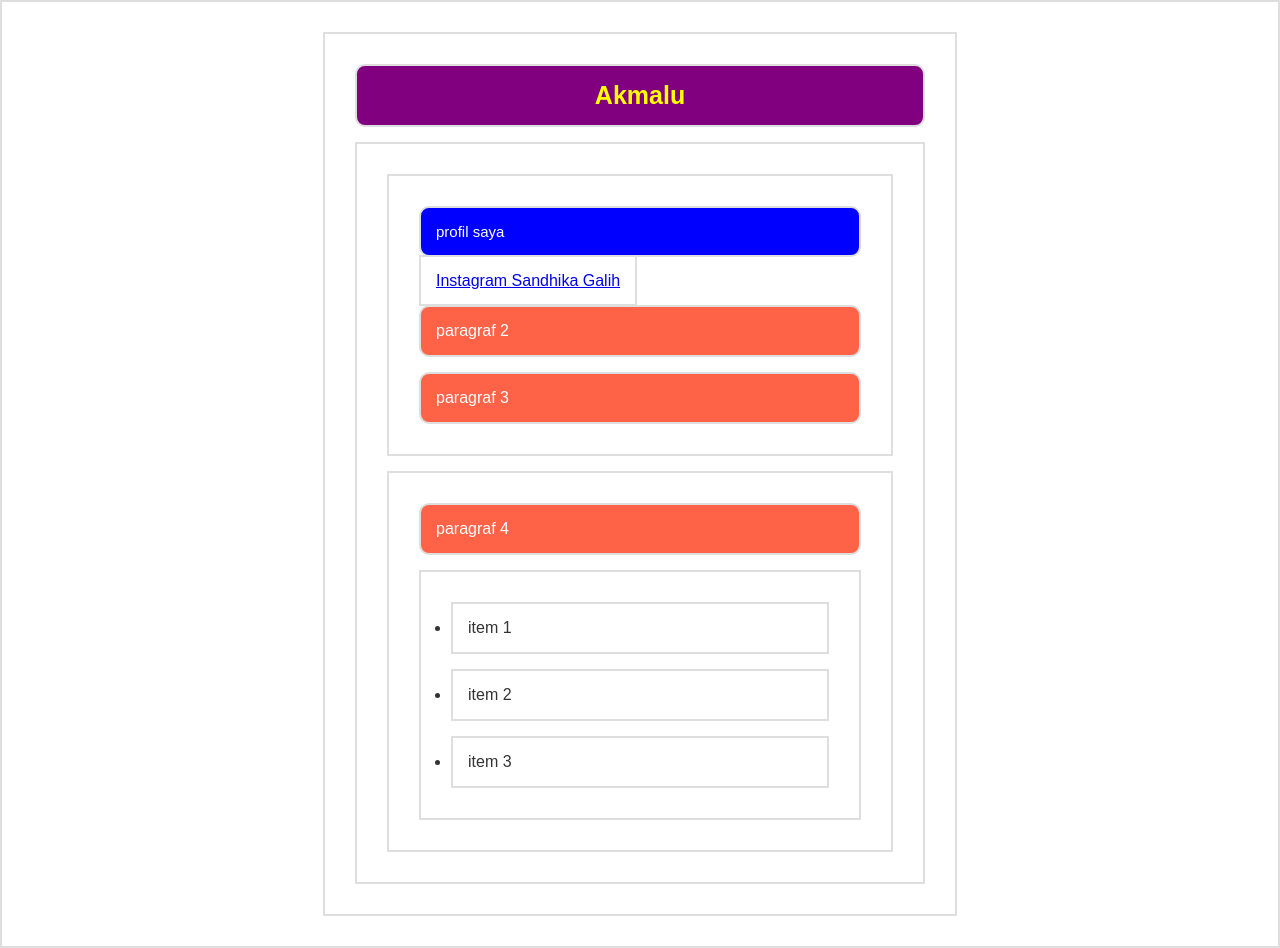
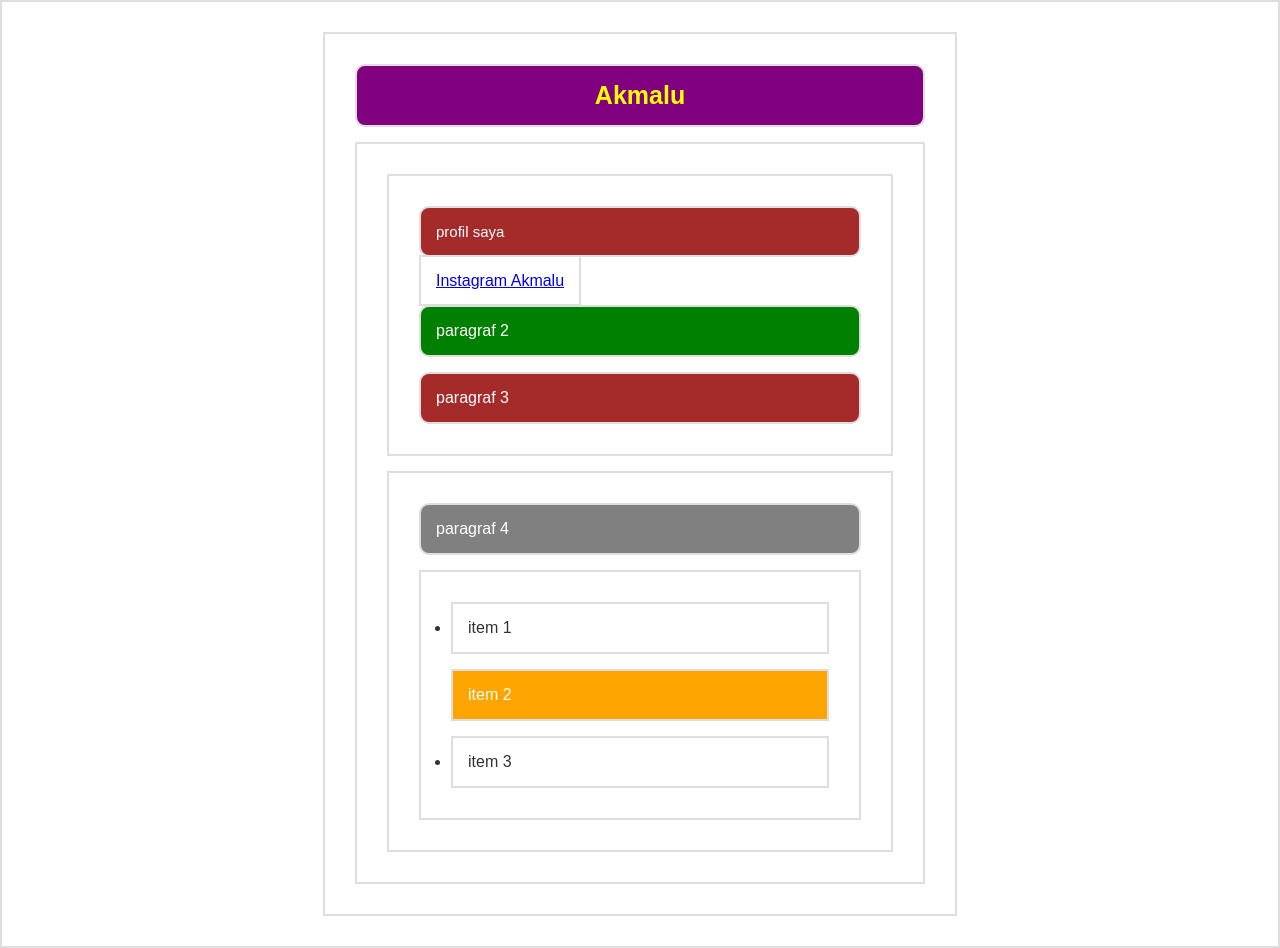
Before and after one commit to akmalu54/biginer-2, a plain HTML site: page 08-dom/01-dom-selection.html in a window 1280 px wide. Drawn offline with Linux system fonts and the light colour scheme.

Commit message:
DOM selection,  metode document.querySelector( ) dan document.querySelector( )

```diff
--- a/08-dom/01-dom-selection.html
+++ b/08-dom/01-dom-selection.html
@@ -31,7 +31,7 @@
     <div id="container">
         <section id="a">
             <p class="p1">paragraf 1</p>
-            <a href="http://instagram.com/sandhikagalih">Instagram Sandhika Galih</a>
+            <a href="http://instagram.com/akmalu_54">Instagram Akmalu</a>
             <p class="p2">paragraf 2</p>
             <p class="p3">paragraf 3</p>
         </section>
--- a/08-dom/01.js
+++ b/08-dom/01.js
@@ -26,3 +26,32 @@ p1.style.fontSize = "15px";
 p1.style.color = "white";
 p1.style.backgroundColor = "blue";
 p1.innerHTML = "profil saya";
+
+
+
+// 4. document.querySelector() -> element
+const p4 = document.querySelector("#b p");
+p4.style.color ="yellow";
+p4.style.backgroundColor = "black";
+
+const li2 = document.querySelector ("section#b ul li:nth-child(2)");
+li2.style.backgroundColor = "orange";
+li2.style.color = "white";
+
+// 5. document.querySelectorAll() -> NodeList
+const q = document.querySelectorAll("p");
+for (let i = 0; i < q.length; i++) {
+    if (i % 2 == 0) {
+        q[i].style.backgroundColor = "brown";
+    } else {
+        q[i].style.backgroundColor = "green";
+    }
+}
+
+
+
+//
+const sectionB = document.getElementById("b");
+const pB = sectionB.getElementsByTagName("p")[0];
+pB.style.backgroundColor = "grey";
+pB.style.color = "white";
```
